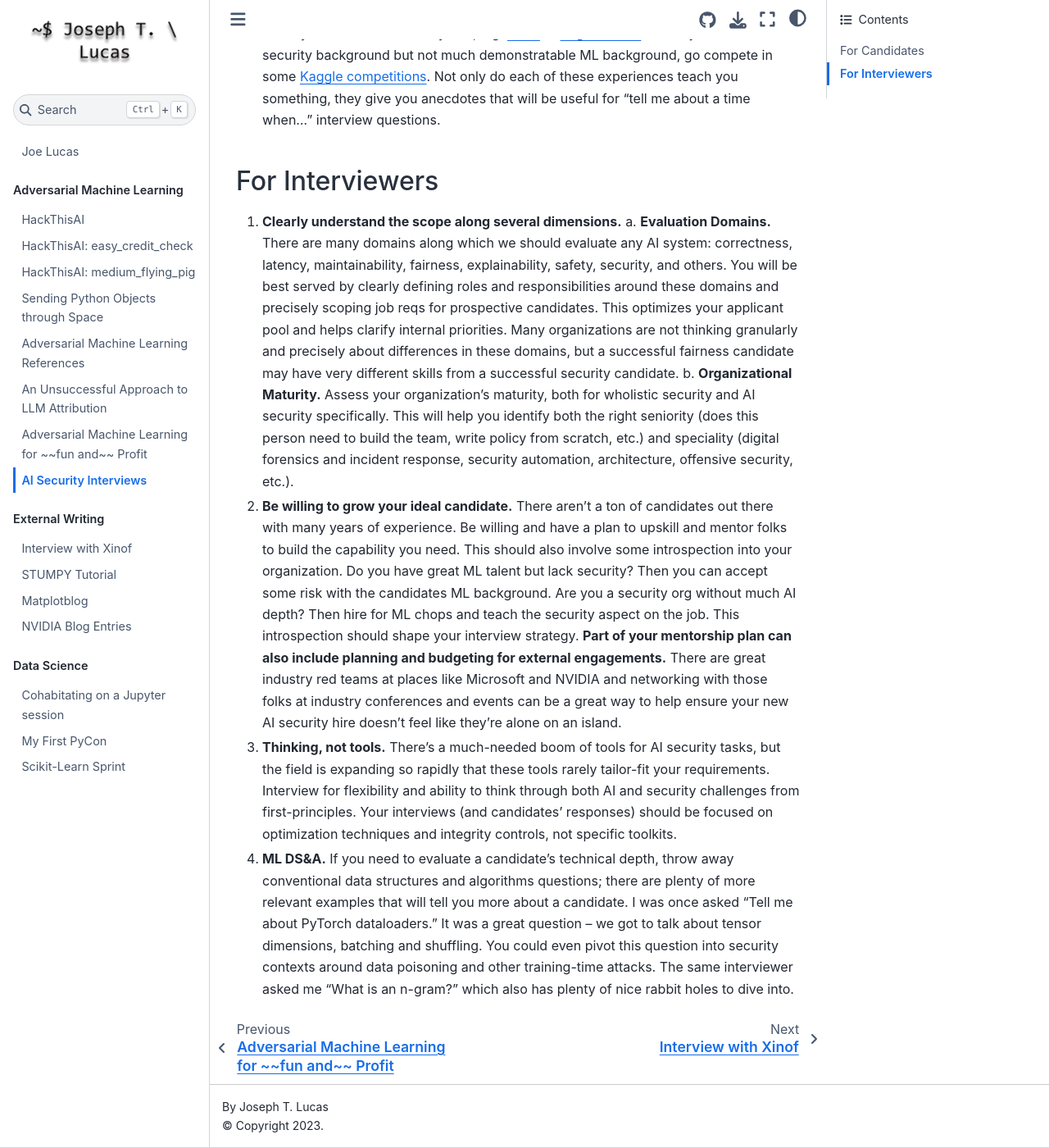
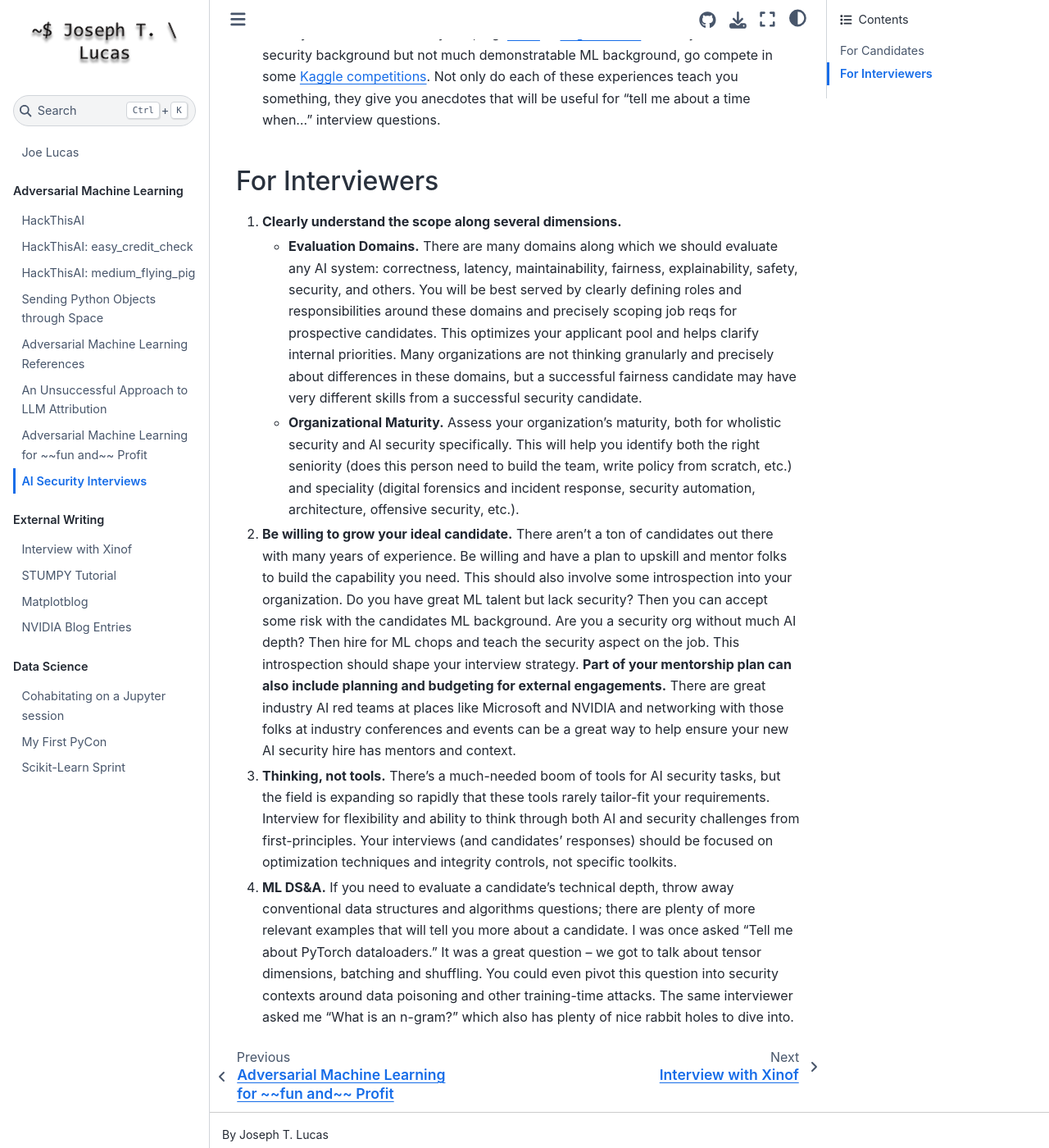
Before and after one commit to JosephTLucas/blog, a Jupyter Book: the page built from content/interviews.md, in a window 1280 px wide and 1400 px high, scrolled down 820 px. Shown: the whole window at 82% size. Built offline with Jupyter Book 1.0.4 settings and Sphinx 7.4.7 and the Sphinx Book theme 1.1.4, drawn with Linux system fonts in a browser that asks for light colours.

Commit message:
fix formatting

```diff
--- a/content/interviews.md
+++ b/content/interviews.md
@@ -12,8 +12,8 @@
 ## For Interviewers
 
 1. **Clearly understand the scope along several dimensions.**
-    a.  **Evaluation Domains.** There are many domains along which we should evaluate any AI system: correctness, latency, maintainability, fairness, explainability, safety, security, and others. You will be best served by clearly defining roles and responsibilities around these domains and precisely scoping job reqs for prospective candidates. This optimizes your applicant pool and helps clarify internal priorities. Many organizations are not thinking granularly and precisely about differences in these domains, but a successful fairness candidate may have very different skills from a successful security candidate.
-    b.  **Organizational Maturity.** Assess your organization's maturity, both for wholistic security and AI security specifically. This will help you identify both the right seniority (does this person need to build the team, write policy from scratch, etc.) and speciality (digital forensics and incident response, security automation, architecture, offensive security, etc.).
-2. **Be willing to grow your ideal candidate.** There aren't a ton of candidates out there with many years of experience. Be willing and have a plan to upskill and mentor folks to build the capability you need. This should also involve some introspection into your organization. Do you have great ML talent but lack security? Then you can accept some risk with the candidates ML background. Are you a security org without much AI depth? Then hire for ML chops and teach the security aspect on the job. This introspection should shape your interview strategy. **Part of your mentorship plan can also include planning and budgeting for external engagements.** There are great industry red teams at places like Microsoft and NVIDIA and networking with those folks at industry conferences and events can be a great way to help ensure your new AI security hire doesn't feel like they're alone on an island.
+    - **Evaluation Domains.** There are many domains along which we should evaluate any AI system: correctness, latency, maintainability, fairness, explainability, safety, security, and others. You will be best served by clearly defining roles and responsibilities around these domains and precisely scoping job reqs for prospective candidates. This optimizes your applicant pool and helps clarify internal priorities. Many organizations are not thinking granularly and precisely about differences in these domains, but a successful fairness candidate may have very different skills from a successful security candidate.
+    - **Organizational Maturity.** Assess your organization's maturity, both for wholistic security and AI security specifically. This will help you identify both the right seniority (does this person need to build the team, write policy from scratch, etc.) and speciality (digital forensics and incident response, security automation, architecture, offensive security, etc.).
+2. **Be willing to grow your ideal candidate.** There aren't a ton of candidates out there with many years of experience. Be willing and have a plan to upskill and mentor folks to build the capability you need. This should also involve some introspection into your organization. Do you have great ML talent but lack security? Then you can accept some risk with the candidates ML background. Are you a security org without much AI depth? Then hire for ML chops and teach the security aspect on the job. This introspection should shape your interview strategy. **Part of your mentorship plan can also include planning and budgeting for external engagements.** There are great industry AI red teams at places like Microsoft and NVIDIA and networking with those folks at industry conferences and events can be a great way to help ensure your new AI security hire has mentors and context.
 3. **Thinking, not tools.** There's a much-needed boom of tools for AI security tasks, but the field is expanding so rapidly that these tools rarely tailor-fit your requirements. Interview for flexibility and ability to think through both AI and security challenges from first-principles. Your interviews (and candidates' responses) should be focused on optimization techniques and integrity controls, not specific toolkits.
 4. **ML DS&A.** If you need to evaluate a candidate's technical depth, throw away conventional data structures and algorithms questions; there are plenty of more relevant examples that will tell you more about a candidate. I was once asked "Tell me about PyTorch dataloaders." It was a great question -- we got to talk about tensor dimensions, batching and shuffling. You could even pivot this question into security contexts around data poisoning and other training-time attacks. The same interviewer asked me "What is an n-gram?" which also has plenty of nice rabbit holes to dive into.
```
